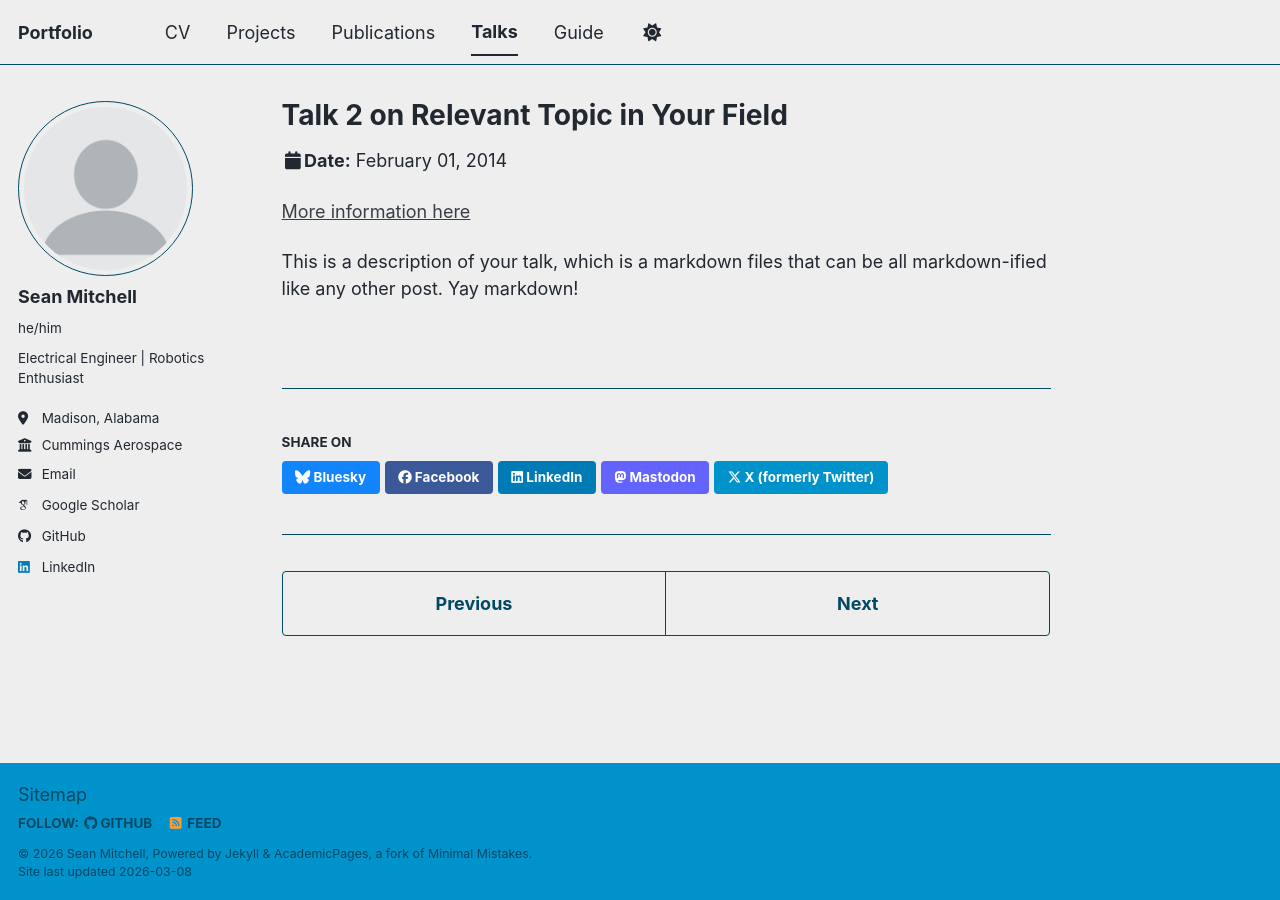
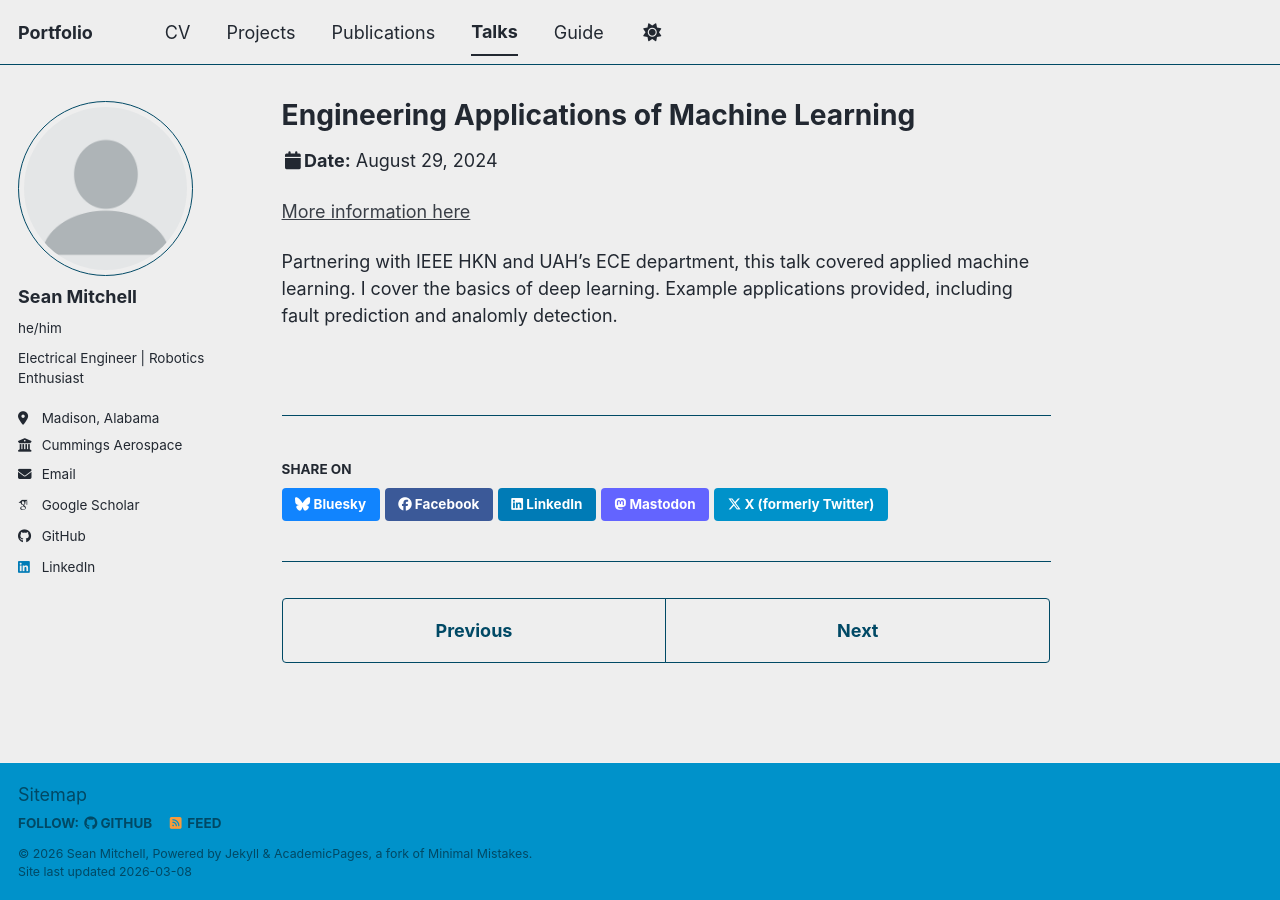
Before and after one commit to sean-r-mitchell/portfolio, a Jekyll site: the page built from _talks/2014-02-01-talk-2.md, in a window 1280 px wide. Built offline with Jekyll 4.4.1, drawn with Linux system fonts in a browser that asks for light colours; some web fonts are replaced; a script bundle is joined from its source files by our own code; library files that are not in the unit come from our copies.

Commit message:
Update 2014-02-01-talk-2.md

```diff
--- a/_talks/2014-02-01-talk-2.md
+++ b/_talks/2014-02-01-talk-2.md
@@ -1,13 +1,13 @@
 ---
-title: "Talk 2 on Relevant Topic in Your Field"
+title: "Engineering Applications of Machine Learning"
 collection: talks
 type: "Talk"
 permalink: /talks/2014-02-01-talk-2
-venue: "London School of Testing"
-date: 2014-02-01
-location: "London, UK"
+venue: "University of Alabama in Huntsville"
+date: 2024-08-29
+location: "Huntsville, AL, USA"
 ---
 
 [More information here](http://example2.com)
 
-This is a description of your talk, which is a markdown files that can be all markdown-ified like any other post. Yay markdown!
+Partnering with IEEE HKN and UAH's ECE department, this talk covered applied machine learning. I cover the basics of deep learning. Example applications provided, including fault prediction and analomly detection.
```
